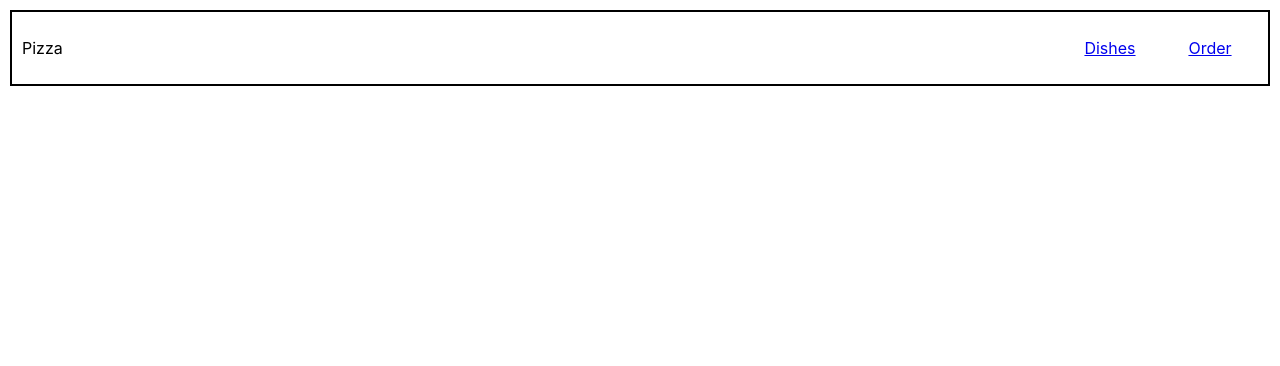
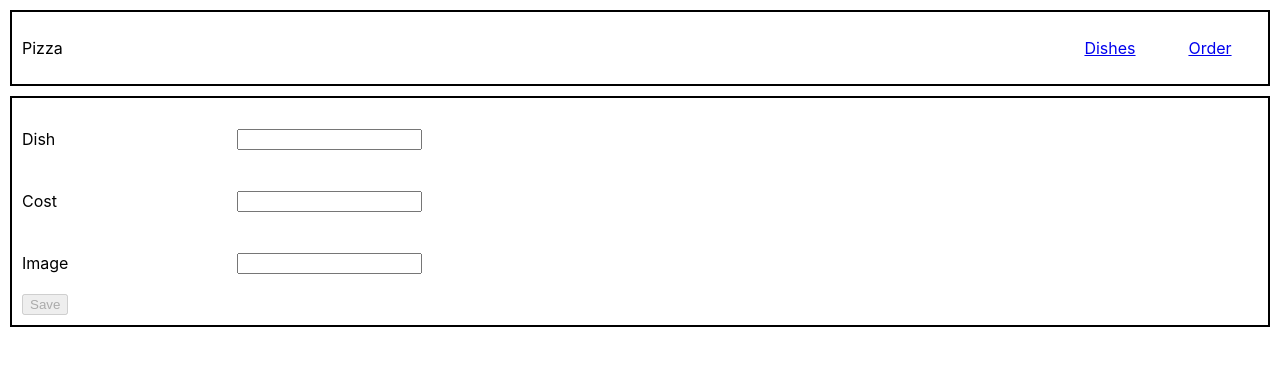
Before and after one commit to TsoyDanil/menu_app, a React (Create React App) app in the folder labwork/: page /add-form in a window 1280 px wide. Shown: the top 366 px of the page. Built offline with nearby package versions, Linux system fonts and the light colour scheme.

Commit message:
#1 added page to add new dishes + added new container for add dish form and checked for working correctly/ Planning to work with editing dish and deleting it

```diff
--- a/labwork/src/components/DishBlock/DishBlock.css
+++ b/labwork/src/components/DishBlock/DishBlock.css
@@ -4,9 +4,19 @@
     display: flex;
     justify-content: space-between;
     align-items: center;
+    width: 100%;
+    border: 2px solid black;
 }
 
 .DishBlock_image{
-    width: 70px;
-    height: 70px;
+    width: 100px;
+    height: 100px;
+    padding: 10px;
+    margin: 10px;
+    border: 2px solid black;
 }
+
+.DishBlock__inner{
+    display: flex;
+    align-items: center;
+}
--- a/labwork/src/components/DishBlock/DishBlock.tsx
+++ b/labwork/src/components/DishBlock/DishBlock.tsx
@@ -1,16 +1,17 @@
 import React from 'react'
 import './DishBlock.css'
 import IDishBlockProps from './IDishBlockProps'
+import './DishBlock.css'
 
 const DishBlock: React.FunctionComponent<IDishBlockProps> = (props): React.ReactElement => {
 
     return(
         <div className='DishBlock'>
-            <div>
-                <img src={props.dish.imageSrc} alt={`${props.dish.name}_image`}/>
+            <div className='DishBlock__inner'>
+                <img className='DishBlock_image' src={props.dish.imageSrc} alt={`${props.dish.name}_image`}/>
                 <p>{props.dish.name}: {props.dish.cost} KZT</p>
             </div>
-            <div>
+            <div className='DishBlock__inner'>
                 <button onClick={props.editDish}>Edit</button>
                 <button onClick={props.deleteDish}>Delete</button>
             </div>
--- a/labwork/src/containers/AddDishForm/AddDishForm.css
+++ b/labwork/src/containers/AddDishForm/AddDishForm.css
@@ -0,0 +1,24 @@
+.AddDishForm{
+    margin: 10px;
+    padding: 10px;
+    border: 2px solid black;
+    display: flex;
+    flex-direction: column;
+    align-items: flex-start;
+}
+
+.AddDishForm form{
+    display: flex;
+    flex-direction: column;
+    align-items: flex-start;
+    width: 100%;
+}
+
+.AddDishForm_inner_block{
+    margin: 5px 0;
+    display: flex;
+    align-items: center;
+    max-width: 400px;
+    width: 100%;
+    justify-content: space-between;
+}
--- a/labwork/src/containers/AddDishForm/AddDishForm.tsx
+++ b/labwork/src/containers/AddDishForm/AddDishForm.tsx
@@ -1,11 +1,82 @@
-import React from "react";
+import React, { ChangeEvent, FormEvent, useEffect, useState } from 'react'
+import { useSelector } from "react-redux";
+import IDish from "../../interfaces/IDish";
+import { postNewDish } from '../../store/Menu/menu.slice';
+import { AppState, useAppDispatch } from "../../store/store";
 import './AddDishForm.css'
 
 const AddDishForm: React.FunctionComponent = (): React.ReactElement => {
 
+    const dispatch = useAppDispatch()
+
+    const {loading} = useSelector((state: AppState) => state.menu)
+
+    const [dish, setDish] = useState<IDish>(
+        {
+            name: '',
+            cost: 0,
+            imageSrc: ''
+        }
+    )
+
+
+    const checkButton = (): void => {
+        if (dish.name.trim() === '' || dish.imageSrc.trim() === '' || dish.cost <= 0){
+            setButtonDisabled(true)
+            return
+        }
+        setButtonDisabled(false)
+    }
+
+    const [buttonDisabled, setButtonDisabled] = useState<boolean>(true)
+
+    const inputHandler = (event: ChangeEvent<HTMLInputElement>) => {
+        const {name, value} = event.target
+        setDish(prevState => {
+            return {...prevState, [name]: value}
+        })
+    }
+
+    const submitDish = (event: FormEvent<HTMLFormElement>) => {
+        event.preventDefault()
+        dispatch(postNewDish(dish))
+        setDish({
+            name: '',
+            cost: 0,
+            imageSrc: ''
+        })
+    }
+
+    useEffect(() => {
+        checkButton()
+    }, [dish])
+
     return(
-        <div>
-
+        <div className="AddDishForm">
+            {
+                loading ?
+                <h1>Loading...</h1> :
+                <>
+                    <form onSubmit={(event) =>{submitDish(event)}}>
+                        <div className='AddDishForm_inner_block'>
+                            <p>Dish</p>
+                            <input type={'text'} name={'name'} onChange={(event)=>{inputHandler(event)}}/>
+                        </div>
+                        <div className='AddDishForm_inner_block'>
+                            <p>Cost</p>
+                            <input type={'number'} name={'cost'} onChange={(event)=>{inputHandler(event)}}/>
+                        </div>
+                        <div className='AddDishForm_inner_block'>
+                            <p>Image</p>
+                            <input type={'text'} name={'imageSrc'} onChange={(event)=>{inputHandler(event)}}/>
+                        </div>
+                        <button
+                        disabled={buttonDisabled}
+                        className="AddForm__button"
+                    >Save</button>
+                    </form>
+                </>
+            }
         </div>
     )
 }
--- a/labwork/src/containers/MenuPage/MenuPage.css
+++ b/labwork/src/containers/MenuPage/MenuPage.css
@@ -1,14 +1,15 @@
 .MenuPage{
-    max-width: 1400px;
-    width: 100%;
-    margin: 10px auto;
+    margin: 10px;
     padding: 10px;
     border: 2px solid black;
-    box-sizing: border-box;
+    display: flex;
+    flex-direction: column;
+    align-items: center;
 }
 
 .MenuPage_title{
     display: flex;
     justify-content: space-between;
-    align-items: center
+    align-items: center;
+    width: 100%;
 }
```
